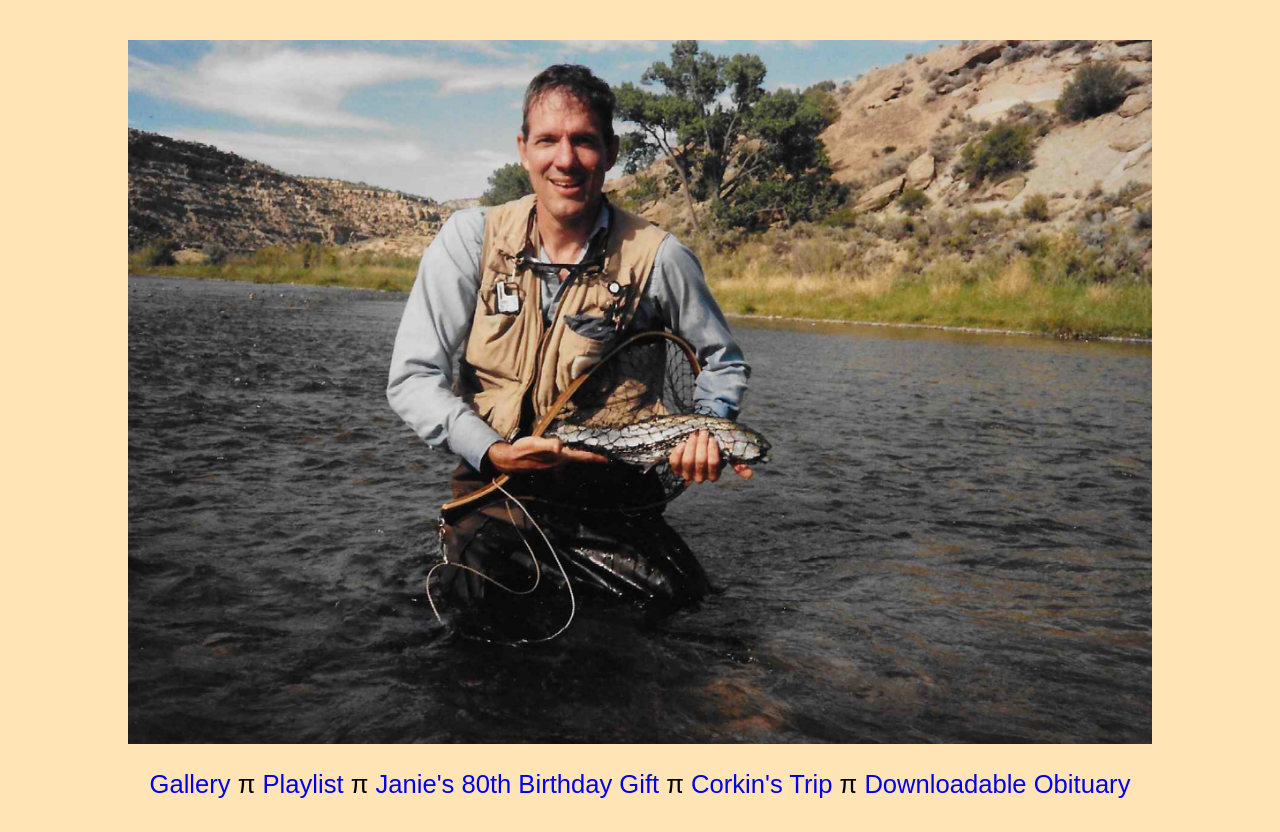
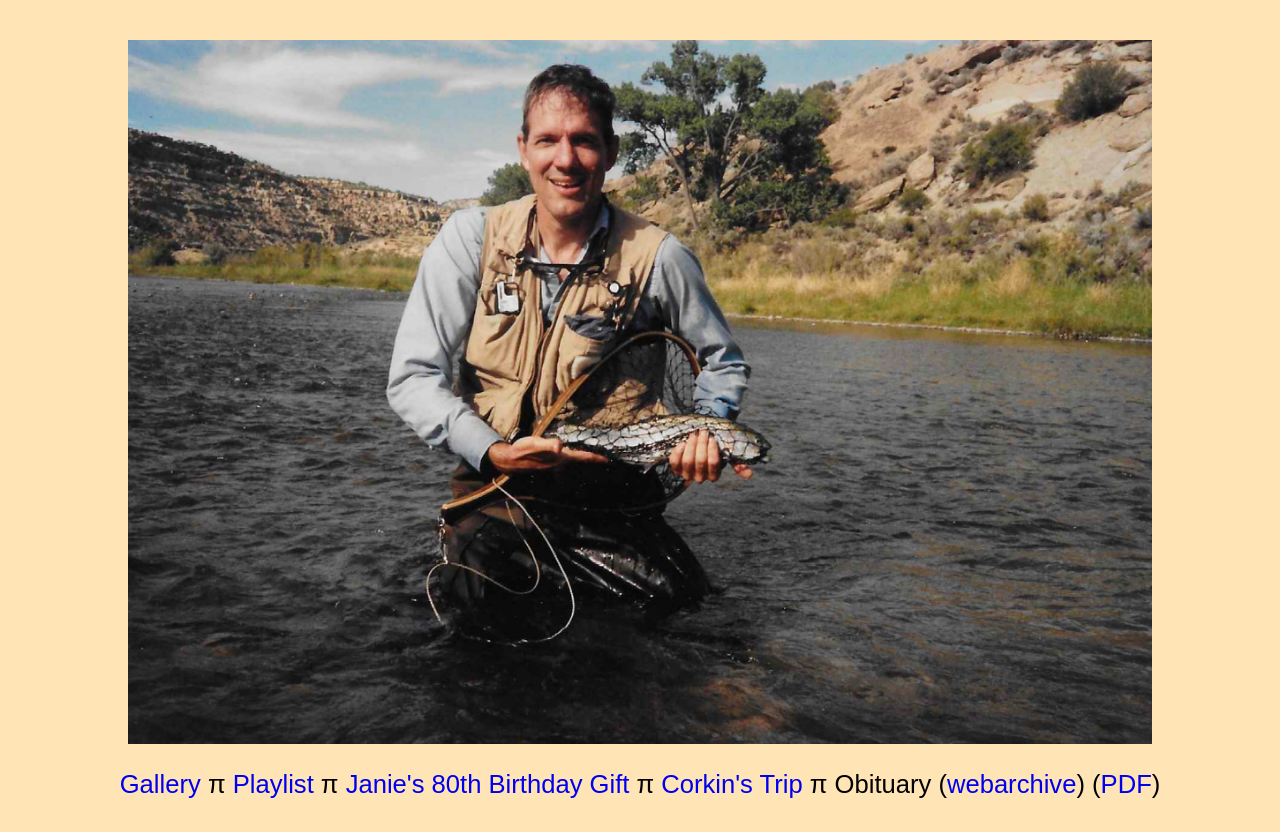
Before and after one commit to soitbros/cliff_memorial, a plain HTML site: page index.html in a window 1280 px wide. Shown: the part 128-960 px from the top of the page. Drawn offline with Linux system fonts and the light colour scheme.

Commit message:
Update index.html

```diff
--- a/index.html
+++ b/index.html
@@ -27,7 +27,7 @@
         π
         <li><a href="https://www.dropbox.com/scl/fi/3ekkm6v2srqj41t5egipb/Corkin-s-Trip-Principles-and-Authorities.pdf?rlkey=vqf8gpg50fpjquv8zwuvrjyd6&dl=0" target="_blank">Corkin's Trip</a></li>
         π
-        <li><a href="https://www.dropbox.com/scl/fi/jdiwxnc77g2t095fhb8pv/Obituary-Cliff-Harris-of-Norris-Tennessee-Holley-Gamble-Funeral-Home.webarchive?rlkey=ukbvyw26u09up0xezun5oayyt&dl=0" target="_blank">Downloadable Obituary</a></li>
+        <li>Obituary (<a href="https://www.dropbox.com/scl/fi/jdiwxnc77g2t095fhb8pv/Obituary-Cliff-Harris-of-Norris-Tennessee-Holley-Gamble-Funeral-Home.webarchive?rlkey=ukbvyw26u09up0xezun5oayyt&dl=0" target="_blank">webarchive</a>) (<a href="https://www.dropbox.com/s/an1oaplcip37mn2/Obituary%20%7C%20Cliff%20Harris%20of%20Norris%2C%20Tennessee%20%7C%20Holley-Gamble%20Funeral%20Home.pdf?dl=0" target="_blank">PDF</a>)</li>
     </ul>
 </body>
 </html>
```
